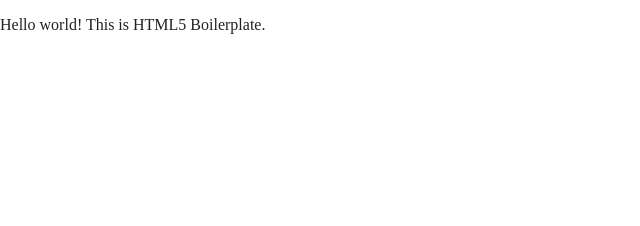
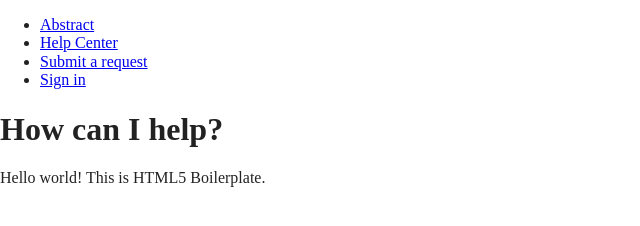
Before and after one commit to nwill86/abstact-page, a website built with Parcel: page index.html in a window 1280 px wide. Shown: the whole page, without its empty margins (0-640 px from the left). Built offline with nearby package versions, Linux system fonts and the light colour scheme.

Commit message:
Added header, navigation, and h1.

```diff
--- a/index.html
+++ b/index.html
@@ -23,8 +23,23 @@
 </head>
 
 <body>
+  <header>
+    <div class="content-wrapper">
+      <nav>
+        <ul>
+          <li><a href="#abstract">Abstract</a></li>
+          <li><a href="#help-center">Help Center</a></li>
+          <li><a href="#submit-a-request" id="request-link">Submit a request</a></li>
+          <li><a href="#sign-in" id="sign-in-link">Sign in</a></li>
+        </ul>
+      </nav>
+      <div class="home-title">
+        <h1>How can I help?</h1>
 
-  <!-- Add your site or application content here -->
+      </div>
+    </div>
+  </header>
+
   <p>Hello world! This is HTML5 Boilerplate.</p>
   <script src="js/vendor/modernizr-3.11.2.min.js"></script>
   <script src="js/plugins.js"></script>
```
